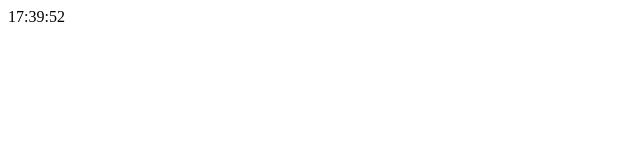
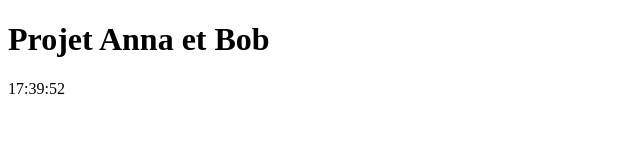
Before and after one commit to MJeff785/Anna_Test, a plain HTML site: page index.html in a window 1280 px wide. Shown: the whole page, without its empty margins (0-640 px from the left). Drawn offline with Linux system fonts and the light colour scheme.

Commit message:
Modification et rajout du titre html

```diff
--- a/index.html
+++ b/index.html
@@ -3,9 +3,10 @@
 <head>
 	<meta charset="utf-8">
 	<meta name="viewport" content="width=device-width, initial-scale=1">
-	<title>Horloge</title>
+	<title>Projet d'Anna et Bob</title>
 </head>
 <body>
+	<h1>Projet Anna et Bob</h1>
 	<div id="DigitalCLOCK" class="clock" onload="showTime()"></div>
 	<script src="index.js"></script>
 
```
